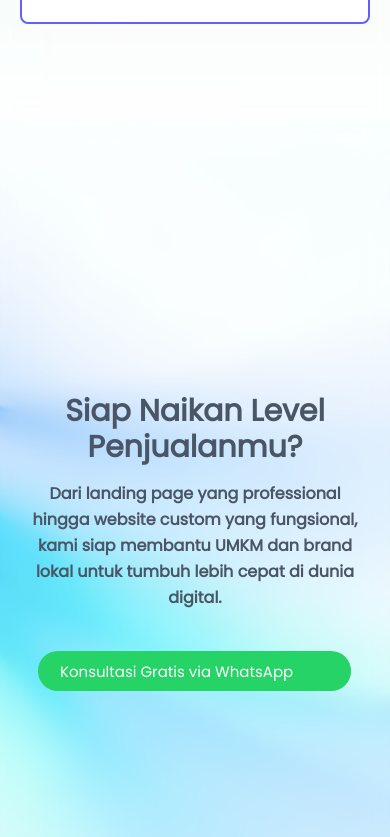
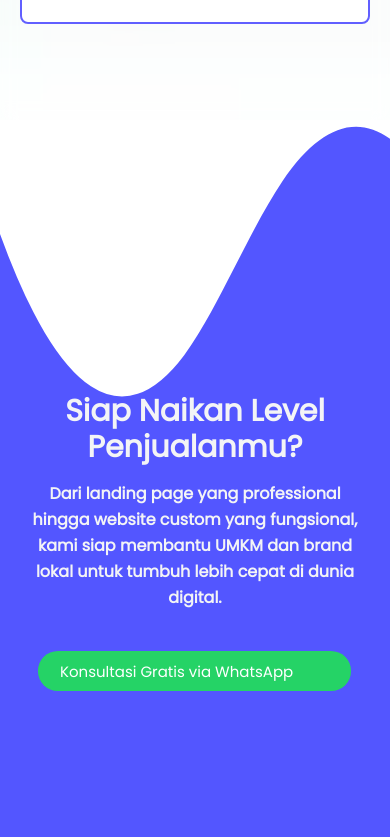
Before and after one commit to agieswahyudi07/landingo, a Vue app: page / in a window 390 px wide. Shown: the part 4007-4844 px from the top of the page. Built offline with nearby package versions, Linux system fonts and the light colour scheme; some icons are missing.

Commit message:
update cta design

```diff
--- a/src/components/section/Cta.vue
+++ b/src/components/section/Cta.vue
@@ -96,9 +96,13 @@
 <template>
   <section
     id="cta" z
-    class="relative min-h-screen flex flex-col text-gray-600 body-font justify-center bg-[url(/assets/abstract_paper.webp)] bg-cover bg-center"
+    class="relative min-h-screen flex flex-col text-gray-100 body-font justify-center bg-primary bg-center"
   >
-    <div class="absolute inset-0 bg-white/35 sm:bg-white/5 backdrop-blur-md z-0"></div>
+    <div class="custom-shape-divider-top-1758725921">
+        <svg data-name="Layer 1" xmlns="http://www.w3.org/2000/svg" viewBox="0 0 1200 120" preserveAspectRatio="none">
+            <path d="M321.39,56.44c58-10.79,114.16-30.13,172-41.86,82.39-16.72,168.19-17.73,250.45-.39C823.78,31,906.67,72,985.66,92.83c70.05,18.48,146.53,26.09,214.34,3V0H0V27.35A600.21,600.21,0,0,0,321.39,56.44Z" class="shape-fill"></path>
+        </svg>
+    </div>
     <div class="relative z-10 container px-5 py-24 mx-auto">
       <div class="flex flex-col text-center w-full max-w-4xl mx-auto">
 
@@ -131,3 +135,33 @@
     </div>
   </section>
 </template>
+
+<style setup>
+.custom-shape-divider-top-1758725921 {
+    position: absolute;
+    top: 0;
+    left: 0;
+    width: 100%;
+    overflow: hidden;
+    line-height: 0;
+}
+
+.custom-shape-divider-top-1758725921 svg {
+    position: relative;
+    display: block;
+    width: calc(103% + 1.3px);
+    height: 254px;
+}
+
+.custom-shape-divider-top-1758725921 .shape-fill {
+    fill: #FFFFFF;
+}
+
+/** For mobile devices **/
+@media (max-width: 767px) {
+    .custom-shape-divider-top-1758725921 svg {
+        width: calc(176% + 1.3px);
+        height: 500px;
+    }
+}
+</style>
```
Also changed, not shown: public/assets/abstract_paper.webp (deleted).
